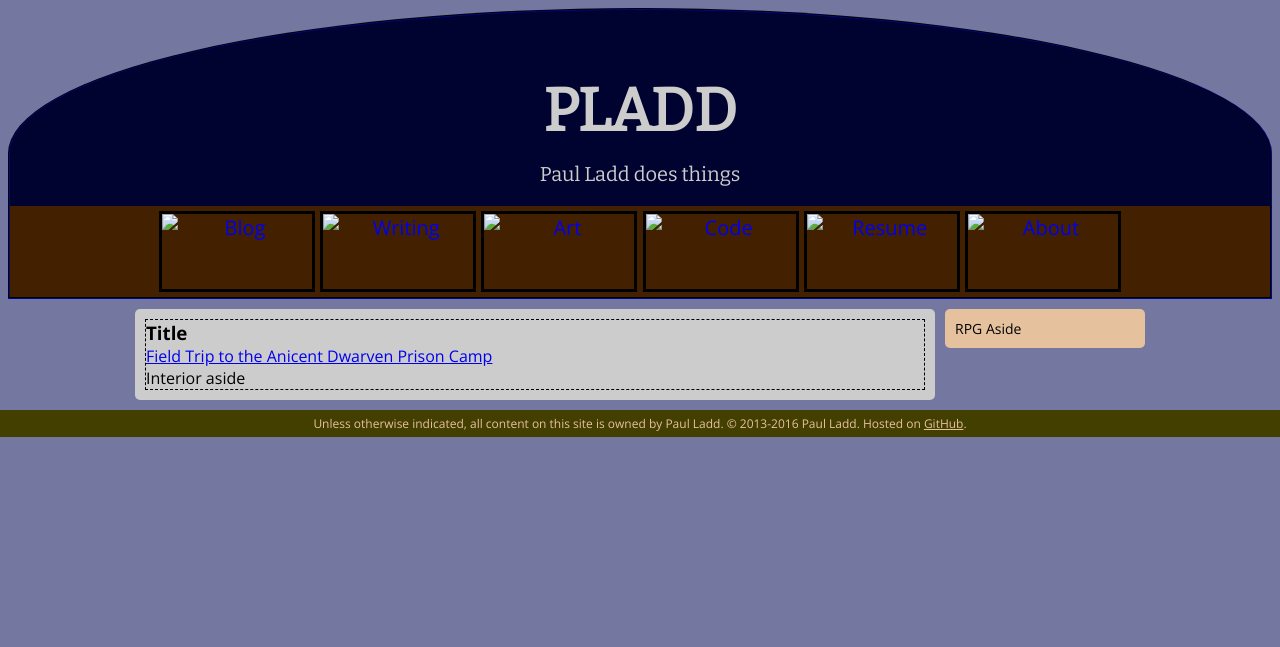
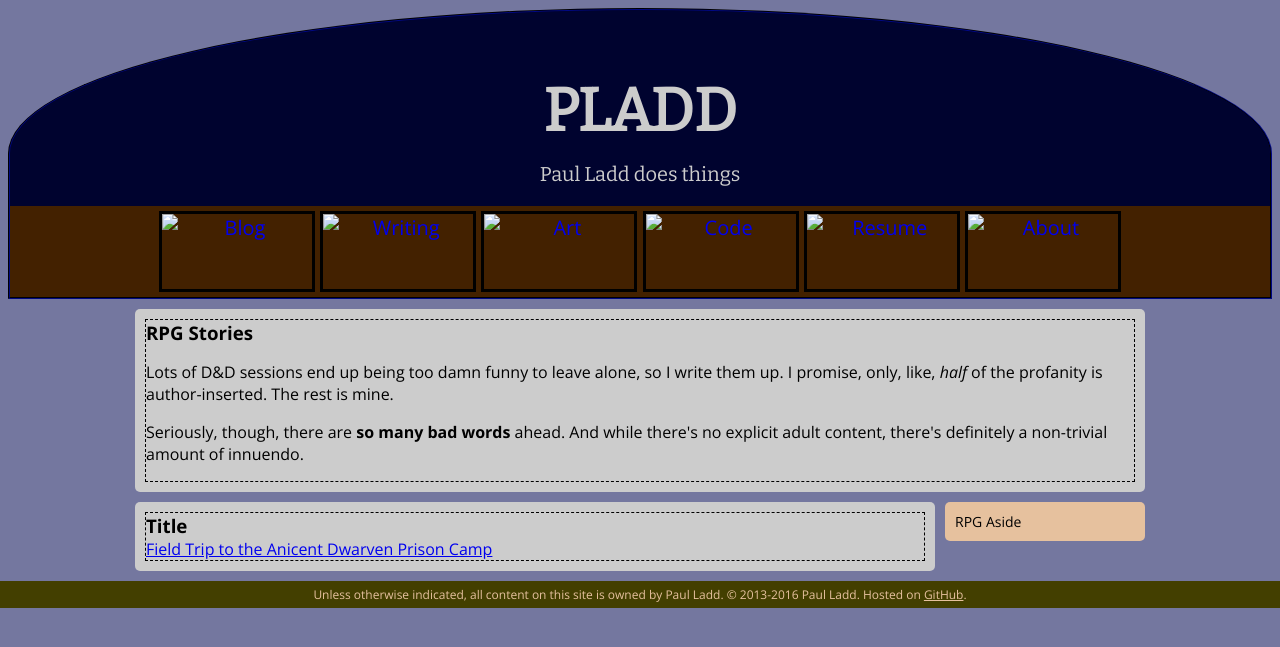
Before and after one commit to itspladd/personal-website-old, a Jekyll site: the page built from writing/rpg_stories/index.html, in a window 1280 px wide. Shown: the top 647 px of the page. Built offline with Jekyll 4.4.1, drawn with Linux system fonts in a browser that asks for light colours.

Commit message:
Added intro and title

```diff
--- a/writing/rpg_stories/index.html
+++ b/writing/rpg_stories/index.html
@@ -3,11 +3,18 @@ layout: default
 title: "RPG Stories: Paul Ladd Does Words, Art, and Code"
 ---
 
+
+<section class="fullscreen">
+    <article>
+        <h1>RPG Stories</h1>
+        <p>Lots of D&amp;D sessions end up being too damn funny to leave alone, so I write them up. I promise, only, like, <em>half</em> of the profanity is author-inserted. The rest is mine.</p>
+        <p>Seriously, though, there are <strong>so many bad words</strong> ahead. And while there's no explicit adult content, there's definitely a non-trivial amount of innuendo.</p>
+    </article>
+</section>
 <aside class="sidebar"><p>RPG Aside</p></aside>
 <section>
     <article>
         <h1>Title</h1>
         <a href="dwarven-prison-field-trip">Field Trip to the Anicent Dwarven Prison Camp</a>
-        <aside>Interior aside</aside>
     </article>
 </section>
```
